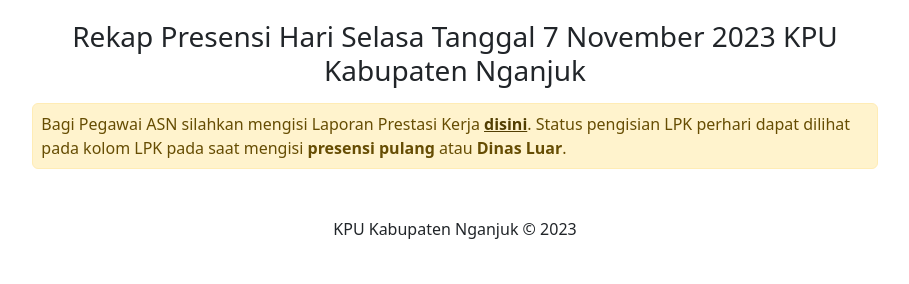
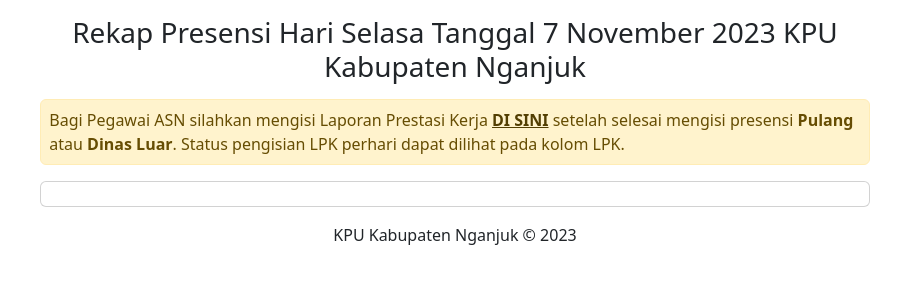
Before and after one commit to primemirza/absensikehadiran3518, a plain HTML site: page rekap.html in a window 1280 px wide. Shown: the whole page, without its empty margins (185-1094 px from the left). Drawn offline with nearby package versions, Linux system fonts and the light colour scheme; a script that the page names is missing.

Commit message:
Update rekap.html

```diff
--- a/rekap.html
+++ b/rekap.html
@@ -9,16 +9,18 @@
   <body>
     <div class="container-fluid mt-3">
       <div class="row">
-        <div class="col-md-8 offset-md-2 col-xs-12 p-1">
+        <div class="col-md-8 offset-md-2 col-xs-12">
           <h3 class="text-center mb-3" id="judul">Rekap Presensi</h3>
           <div class="alert alert-warning p-2">
-            Bagi Pegawai ASN silahkan mengisi Laporan Prestasi Kerja <a href="https://script.google.com/macros/s/AKfycbz7VmHy894FVSpsgiEwdW3nlXyEOC1sUCiKRJxDAMLbwhMvxms6i0nlfL4Igc6bxsF2UQ/exec" class="alert-link">disini</a>. Status pengisian LPK perhari dapat dilihat pada kolom LPK pada saat mengisi <strong>presensi pulang</strong> atau <strong>Dinas Luar</strong>.
+            Bagi Pegawai ASN silahkan mengisi Laporan Prestasi Kerja <a href="https://script.google.com/macros/s/AKfycbz7VmHy894FVSpsgiEwdW3nlXyEOC1sUCiKRJxDAMLbwhMvxms6i0nlfL4Igc6bxsF2UQ/exec" class="alert-link">DI SINI</a> setelah selesai mengisi presensi <strong>Pulang</strong> atau <strong>Dinas Luar</strong>. Status pengisian LPK perhari dapat dilihat pada kolom LPK.
           </div>
-          <table class="table table-striped" id="rekap">
-            <thead id="table-head">
-            </thead>
-            <tbody id="table-body"></tbody>
-          </table>
+          <div class="card p-1">
+            <table class="table table-striped" id="rekap">
+              <thead id="table-head">
+              </thead>
+              <tbody id="table-body"></tbody>
+            </table>
+          </div>
           <footer class="text-center p-3">
             <p>KPU Kabupaten Nganjuk &copy; <script>document.write(new Date().getFullYear())</script></p>
           </footer>
```
